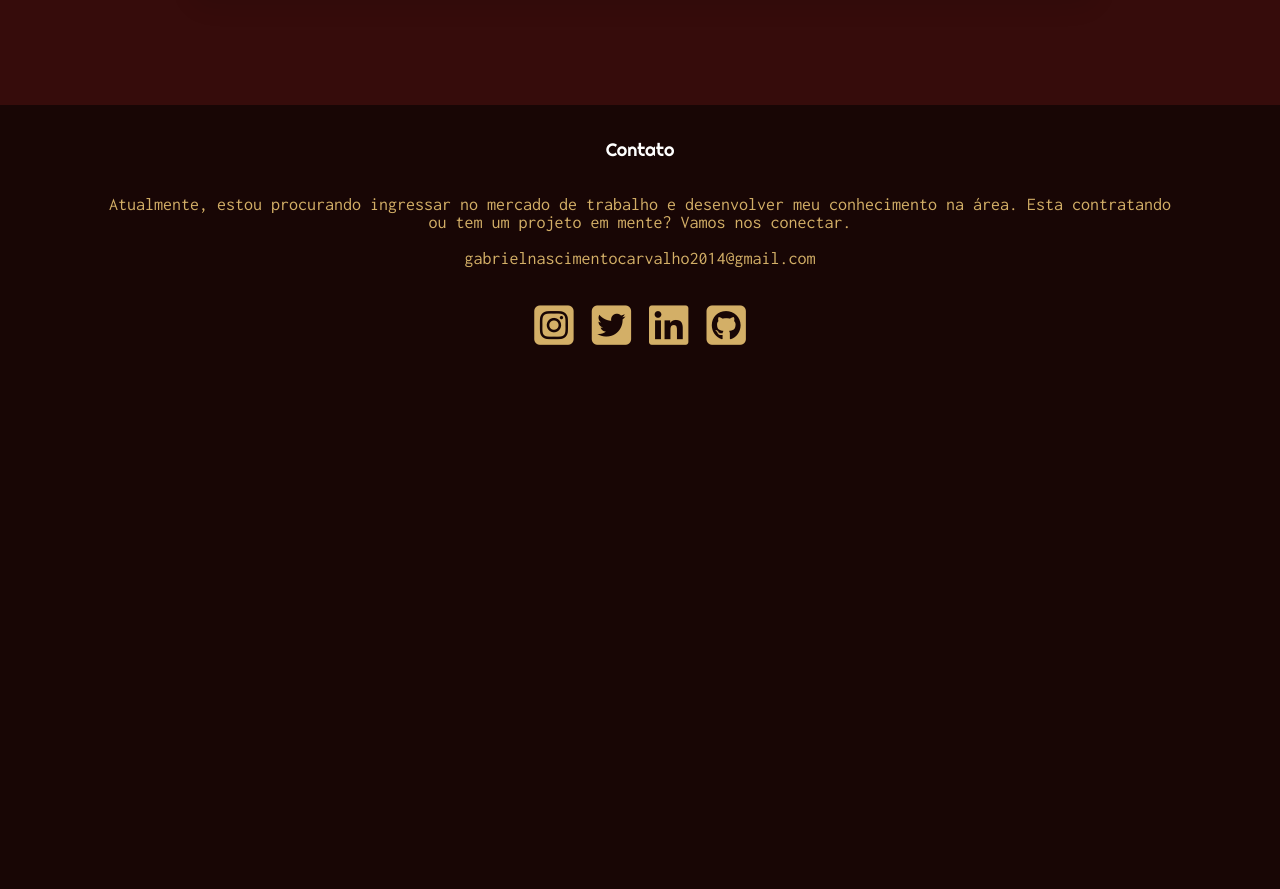
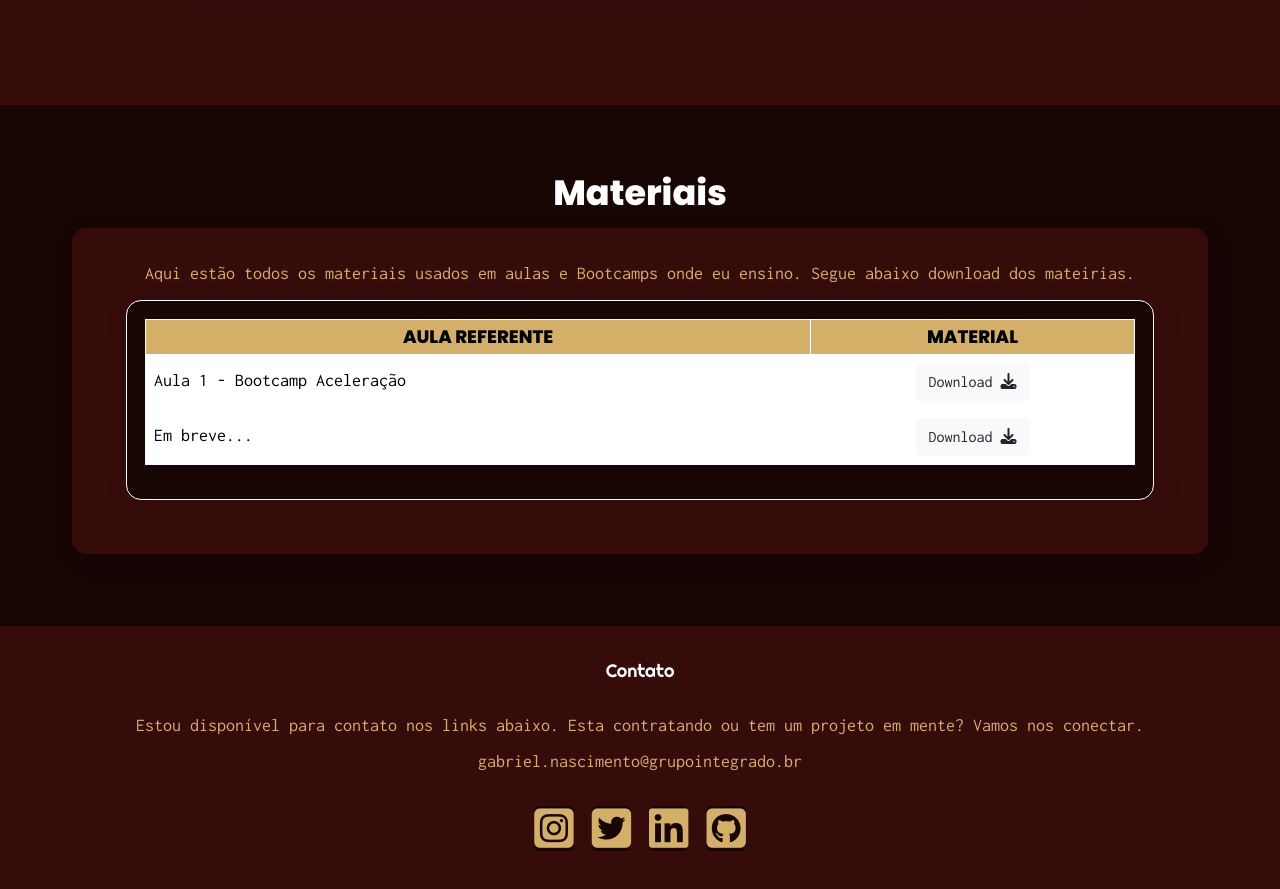
Before and after one commit to GabNasci/MeuPortifolio2.0, a plain HTML site: page index.html in a window 1280 px wide. Shown: the part 2139-3028 px from the top of the page. Before the commit the page ends 2541 px from the top, so only its background shows below. Drawn offline with nearby package versions, Linux system fonts and the light colour scheme; some packages are replaced by stand-ins of ours; a script that the page names is missing.

Commit message:
Seção materiais

```diff
--- a/index.html
+++ b/index.html
@@ -42,6 +42,12 @@
                             <a href="#project" class="sobre__ref">
                                 <i class="fa-solid fa-play seletor"></i>
                                 Projetos
+                            </a>
+                        </li>
+                        <li>
+                            <a href="#materi" class="sobre__ref">
+                                <i class="fa-solid fa-play seletor"></i>
+                                Materiais
                             </a>
                         </li>
                     </ul>
@@ -313,15 +319,55 @@
                 </div>
             </section>
 
+            <section id="materi" class="materiais">
+                <h2 class="materiais__título">Materiais</h2>
+                <div class="materiais__card">
+                    <div class="materiais__texto">
+                        Aqui estão todos os materiais usados em aulas e Bootcamps onde eu ensino. Segue abaixo download dos mateirias.
+                    </div>
+                    <div class="materiais__div__tabela">
+                        <table class="table bdr">
+                            <thead>
+                              <tr>
+                                <th scope="col">AULA REFERENTE</th>
+                                <th scope="col">MATERIAL</th>
+                              </tr>
+                            </thead>
+                            <tbody>
+                              <tr class="material__row">
+                                <td class="col-aula">Aula 1 - Bootcamp Aceleração</td>
+                                <td class="col-download">
+                                    <a href="./downloads/Aula 1.rar" class="btn btn-light text-dark">
+                                        Download
+                                        <i class="fa-solid fa-download"></i>
+                                    </a>
+                                </td>
+                              </tr>
+                              <tr class="material__row">
+                                <td class="col-aula">Em breve...</td>
+                                <td class="col-download">
+                                    <a href="#" class="btn btn-light text-dark">
+                                        Download
+                                        <i class="fa-solid fa-download"></i>
+                                    </a>
+                                </td>
+                              </tr>
+                            </tbody>
+                          </table>
+                    </div>
+
+                </div>
+            </section>
+
             <footer id="contact" class="contato">
                 <h3 class="contato__título">Contato</h3>
                 <p class="contato__texto">
-                    Atualmente, estou procurando ingressar no mercado de trabalho e desenvolver meu conhecimento na área. Esta
+                    Estou disponível para contato nos links abaixo. Esta
                     contratando
                     ou tem um projeto em mente? Vamos nos conectar.
                     <br>
                     <br>
-                    gabrielnascimentocarvalho2014@gmail.com
+                    gabriel.nascimento@grupointegrado.br
                 </p>
 
                 <div class="icones">
--- a/style.css
+++ b/style.css
@@ -5,6 +5,7 @@
 @import url("./styles/competencias.css");
 @import url("./styles/projetos.css");
 @import url("./styles/footer.css");
+@import url("./styles/materiais.css");
 
 :root {
     --cor-das-sections: #360C0B;
--- a/styles/footer.css
+++ b/styles/footer.css
@@ -5,6 +5,7 @@
     text-align: center;
     gap: 2em;
     padding: 0 6em 3em 6em;
+    background-color: var(--cor-das-sections);
 }
 
 .contato__título {
--- /dev/null
+++ b/styles/materiais.css
@@ -0,0 +1,99 @@
+
+.materiais {
+    background: var(--cor-de-fundo);
+    width: 100%;
+    text-align: center;
+}
+
+.materiais__título {
+    font-family: var(--fonte-poppins);
+    font-weight: 800;
+    font-size: 35px;
+    padding: 2em 0 0 0;
+}
+
+.materiais__card {
+    background-color: var(--cor-das-sections);
+    padding: 2em;
+    margin: 1em 4em 4em 4em;
+    border-radius: 15px;
+    box-shadow: 4px 7px 26px rgba(0, 0, 0, 0.12);
+}
+
+.materiais__texto {
+    font-family: var(--fonte-inconsolata);
+    color: var(--cor-textos);
+}
+
+.materiais__div__tabela {
+    margin: 1em;
+    padding: 1em;
+    background-color: var(--cor-de-fundo);
+    border-radius: 15px;
+    box-shadow: 4px 7px 26px rgba(0, 0, 0, 0.12);
+    border: 1px solid var(--cor-das-letras);
+    overflow-x: scroll;
+}
+
+.materiais__div__tabela::-webkit-scrollbar {
+    display: none;
+  }
+
+  .materiais__div__tabela {
+  -ms-overflow-style: none;  /* IE and Edge */
+  scrollbar-width: none;  /* Firefox */
+}
+
+.table {
+    font-family: var(--fonte-inconsolata);
+    color: var(--cor-das-letras);
+    border-radius: 15px;
+
+}
+
+.table thead tr th {
+    font-weight:bold;
+    font-family: var(--fonte-poppins);
+    border: 1px solid var(--cor-das-letras);
+    background-color: var(--cor-textos);
+    color: black;
+}
+
+
+.table tbody tr td {
+    border: 1px solid var(--cor-das-letras);
+
+}
+
+.col-aula {
+    text-align: left;
+}
+
+
+
+@media screen and (min-width: 320px) and (max-width: 480px) {
+
+
+    .materiais__card {
+        padding: 1em;
+        margin: 1em;
+    }
+
+    .materiais__título {
+        padding: 1em 0;
+
+    }
+
+
+}
+
+@media screen and (min-width: 481px) and (max-width: 1024px) {
+
+    .materiais__título {
+
+        padding: 1em 0;
+
+    }
+
+
+}
```
Also changed, not shown: 1 other file.
